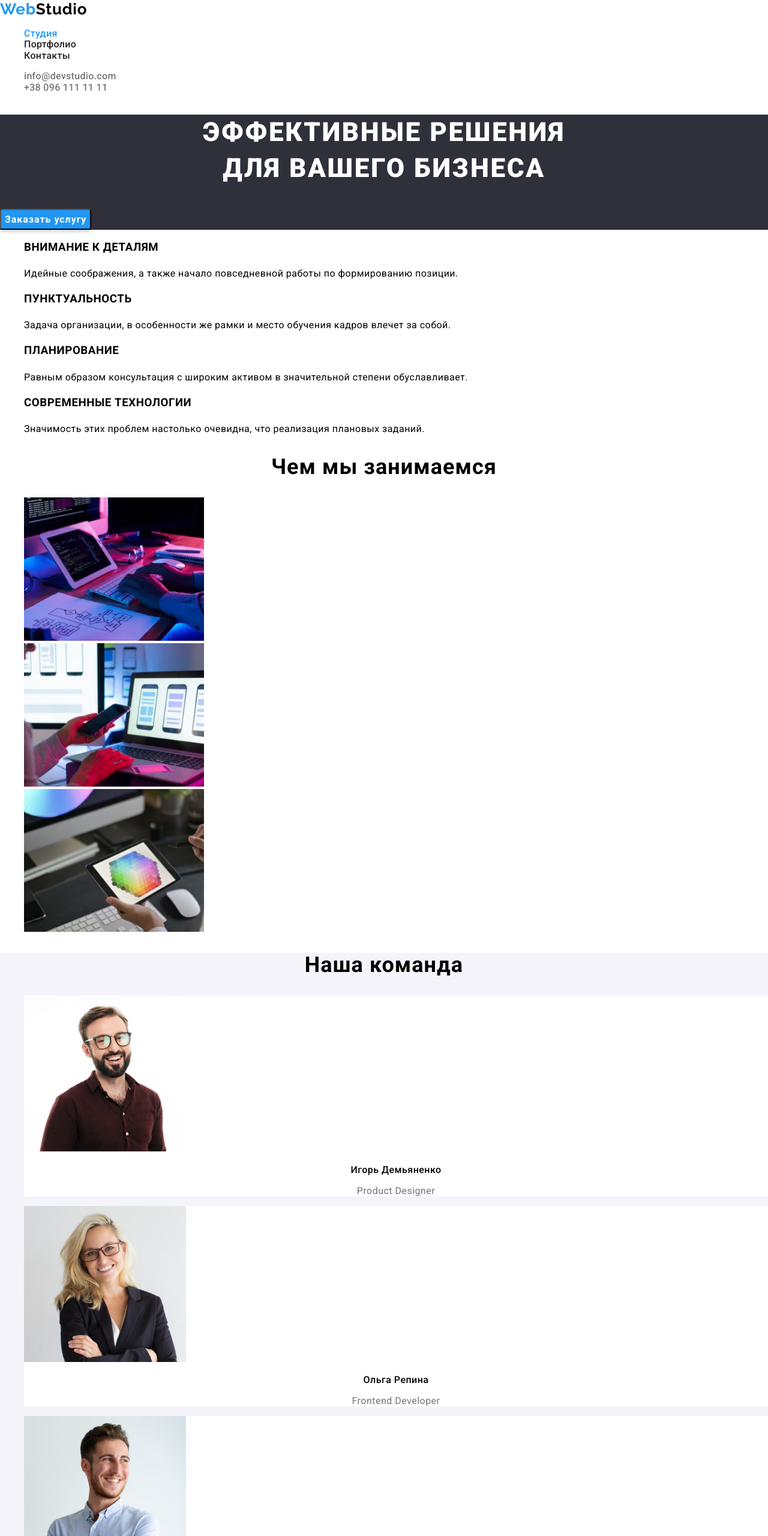
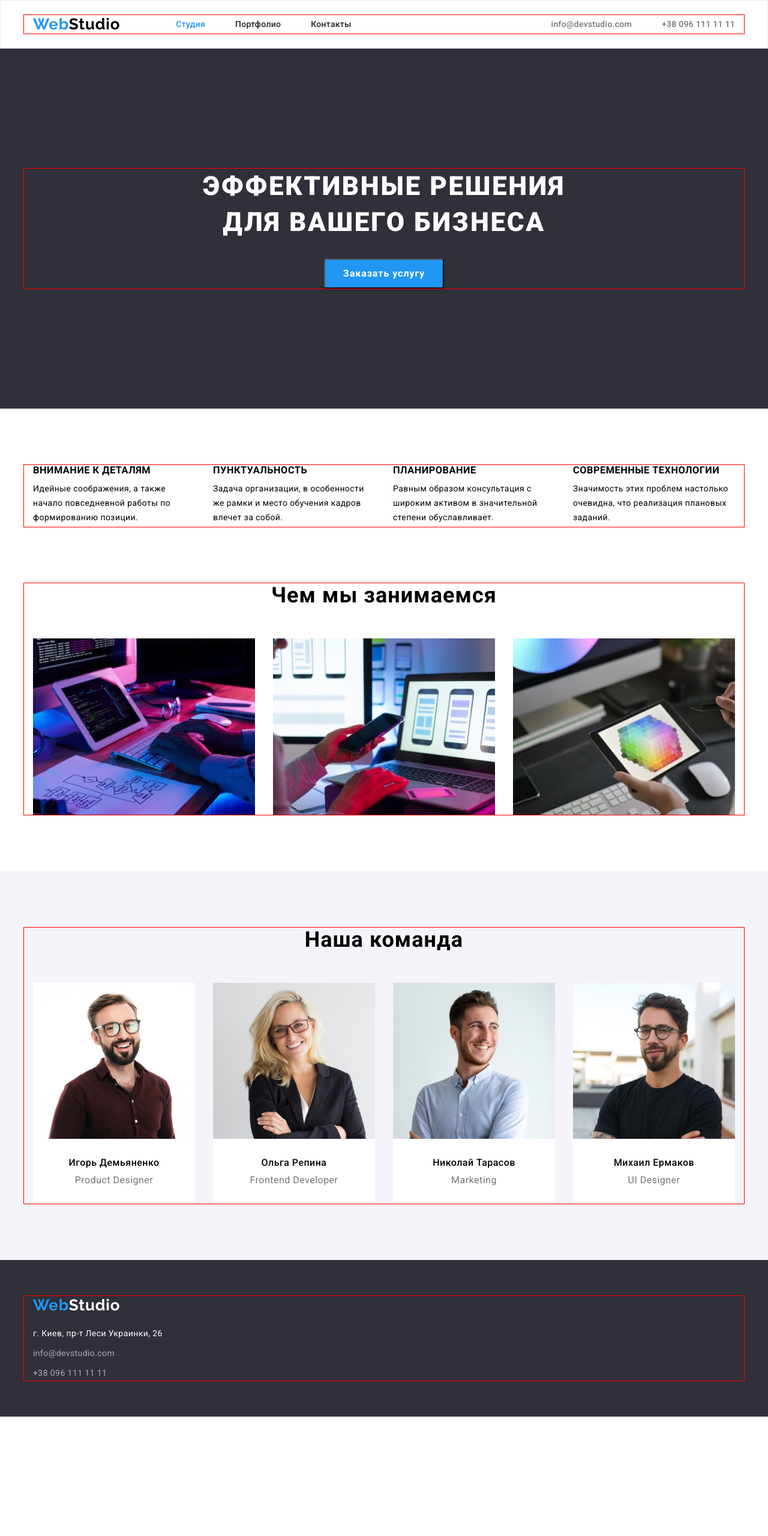
Before and after one commit to mykhailyk/goit-markup-hw-02, a plain HTML site: page index.html in a window 1280 px wide. Shown: the top 2560 px of the page at 60% size. After the commit the page ends 2361 px from the top, so only its background shows below. Drawn offline with nearby package versions, Linux system fonts and the light colour scheme.

Commit message:
2805 1258

```diff
--- a/css/styles.css
+++ b/css/styles.css
@@ -9,14 +9,36 @@
   --main-font-family: 'Roboto', sans-serif;
   --second-font-family: 'Raleway', sans-serif;
   --default-font-size: 14px;
+  --default-padding: 94px;
 }
 
 body {
   font-family: var(--main-font-family);
-  font-size: var(--default-font-size)
+  font-size: var(--default-font-size);
   background-color: var(--background-color);
   color: var(--master-text-color);
+}
 
+p,
+h1,
+h2,
+h3,
+h4,
+h5,
+h6 {
+  margin: 0;
+}
+
+ul,
+ol {
+  margin: 0;
+  padding: 0;
+}
+button {
+  cursor: pointer;
+}
+img {
+  display: block;
 }
 .list {
   list-style: none;
@@ -36,7 +58,23 @@ body {
   clip-path: inset(50%);
   margin: -1px;
 }
+.container {
+  width: 1200px;
+  margin: 0 auto;
+  padding-left: 15px;
+  padding-right: 15px;
+  outline: 1px solid red;
+}
+.section {
+  padding-top: var(--default-padding);
+  padding-bottom: var(--default-padding);
+}
 /*----------------header--------------------*/
+.header {
+  padding-top: 24px;
+  padding-bottom: 24px;
+  border: 1px solid #ececec;
+}
 .header-logo {
   color: var(--active-btn-color);
   font-family: var(--second-font-family);
@@ -45,9 +83,18 @@ body {
   line-height: 1.19;
   letter-spacing: 0.03em;
   text-decoration: none;
+  margin-right: 93px;
 }
 .header-logo-add {
   color: #000000;
+}
+.header-list {
+  display: flex;
+  align-items: center;
+}
+.header .container {
+  display: flex;
+  align-items: center;
 }
 .header-link,
 .contacts-link {
@@ -55,6 +102,9 @@ body {
   font-weight: 500;
   line-height: 1.14;
   letter-spacing: 0.02em;
+}
+.header-item:not(:last-child) {
+  margin-right: 50px;
 }
 .current {
   color: var(--active-btn-color);
@@ -65,12 +115,25 @@ body {
 .contacts-link:hover {
   color: #2196f3;
 }
+.contacts-list {
+  display: flex;
+  margin-left: auto;
+}
 .contacts-link {
   color: var(--second-text-color);
+  align-items: center;
 }
+.contacts-item:not(:last-child) {
+  margin-right: 50px;
+}
+
 .head {
   background-color: var(--alternative-background-color);
+  text-align: center;
+  padding-top: 200px;
+  padding-bottom: 200px;
 }
+
 .head-title {
   color: var(--alternative-text-color);
   font-weight: 900;
@@ -81,6 +144,8 @@ body {
   text-transform: uppercase;
 }
 .head-button {
+  height: 50px;
+  min-width: 200px;
   font-family: inherit;
   color: var(--alternative-text-color);
   background-color: var(--active-btn-color);
@@ -91,6 +156,7 @@ body {
   box-shadow: 0px 4px 4px rgba(0, 0, 0, 0.15);
   border-radius: 4px;
   cursor: pointer;
+  margin-top: 30px;
 }
 .head-button:hover,
 .head-button:focus {
@@ -98,16 +164,37 @@ body {
 }
 
 /*----------------body--------------------*/
+.hero-list {
+  display: flex;
+  justify-content: space-between;
+}
 .hero-title {
   font-weight: var(--main-font-weight);
   line-height: 1.14;
   letter-spacing: 0.03em;
   text-transform: uppercase;
+  margin-bottom: 10px;
 }
 .hero-text {
-
   line-height: 1.71;
   letter-spacing: 0.03em;
+  width: 270px;
+  min-height: 75px;
+}
+.hero-item + .hero-item {
+  margin-left: 30px;
+}
+.photo {
+  padding-top: 0;
+}
+.photo-list {
+  display: flex;
+  margin-top: 50px;
+  margin-left: -30px;
+}
+.photo-item {
+  flex-basis: calc(100% / 3 - 30px);
+  margin-left: 30px;
 }
 .photo-title,
 .team-title {
@@ -117,11 +204,25 @@ body {
   text-align: center;
   letter-spacing: 0.03em;
 }
+.team-title {
+  margin-bottom: 50px;
+}
+
 .team {
   background-color: #f5f4fa;
 }
+.team-list {
+  display: flex;
+  margin-left: -30px;
+}
+.team-item-wrapper {
+  padding-top: 30px;
+  padding-bottom: 30px;
+}
 .team-item {
   background-color: var(--background-color);
+  flex-basis: calc(100% / 4 - 30px);
+  margin-left: 30px;
 }
 .team-text-title {
   font-weight: 500;
@@ -129,6 +230,7 @@ body {
   line-height: 1.19;
   text-align: center;
   letter-spacing: 0.03em;
+  margin-bottom: 10px;
 }
 .team-text {
   color: var(--second-text-color);
@@ -140,6 +242,8 @@ body {
 /*----------------footer--------------------*/
 .footer {
   background-color: var(--alternative-background-color);
+  padding-top: 60px;
+  padding-bottom: 60px;
 }
 .footer-logo {
   color: var(--active-btn-color);
@@ -149,6 +253,8 @@ body {
   line-height: 1.19;
   letter-spacing: 0.03em;
   text-decoration: none;
+  margin-bottom: 20px;
+  display: block;
 }
 .footer-logo-add {
   color: var(--alternative-text-color);
@@ -158,6 +264,9 @@ body {
   font-style: normal;
   line-height: 1.71;
   letter-spacing: 0.03em;
+}
+.adress-item:not(:last-child) {
+  margin-bottom: 9px;
 }
 .adress-link-map {
   color: inherit;
@@ -173,7 +282,15 @@ body {
 }
 
 /*----------------portfolio--------------------*/
-.hero-button {
+.filter-list {
+  display: flex;
+  justify-content: center;
+  margin-bottom: 50px;
+}
+.filter-item:not(:last-child) {
+  margin-right: 8px;
+}
+.filter-button {
   background-color: #f5f4fa;
   font-weight: 500;
   font-size: 16px;
@@ -184,24 +301,35 @@ body {
   border: none;
   outline: none;
   cursor: pointer;
+  padding: 6px 22px;
 }
 
-.hero-button-current{
+.filter-button-current {
   color: var(--alternative-text-color);
   background-color: var(--active-btn-color);
 }
 
-.hero-button:hover,
-.hero-button:focus {
+.filter-button:hover,
+.filter-button:focus {
   color: var(--alternative-text-color);
   background-color: var(--active-btn-color);
   box-shadow: 0px 3px 1px rgba(0, 0, 0, 0.1), 0px 1px 2px rgba(0, 0, 0, 0.08),
     0px 2px 2px rgba(0, 0, 0, 0.12);
 }
+.portfolio-list {
+  display: flex;
+  margin: -15px;
+  flex-wrap: wrap;
+}
 .portfolio-item {
-  border: 1px;
-  border-style: solid;
-  border-color: #eeeeee;
+  flex-basis: calc(100% / 3 - 30px);
+
+  margin: 15px;
+}
+.portfolio-text-wrapper {
+  padding: 20px 24px;
+  border: 1px solid #eeeeee;
+  border-top: none;
 }
 .portfolio-title {
   color: var(--main-text-color);
@@ -209,6 +337,7 @@ body {
   font-size: 18px;
   line-height: 2;
   letter-spacing: 0.06em;
+  margin-bottom: 4px;
 }
 .portfolio-text {
   color: var(--second-text-color);
--- a/index.html
+++ b/index.html
@@ -22,34 +22,42 @@
   <!--header-->
   <body>
     <header class="header">
+      <div class="container">
         <a href="./index.html" lang="en" class="header-logo"
           >Web<span class="header-logo-add">Studio</span></a
         >
         <nav>
           <ul class="header-list list">
-          <li><a class="header-link link current" href="./index.html">Студия</a></li>
-          <li><a class="header-link link" href="./portfolio.html">Портфолио</a></li>
-          <li><a class="header-link link" href="">Контакты</a></li>
+            <li class="header-item">
+              <a class="header-link link current" href="./index.html">Студия</a>
+            </li>
+            <li class="header-item">
+              <a class="header-link link" href="./portfolio.html">Портфолио</a>
+            </li>
+            <li class="header-item"><a class="header-link link" href="">Контакты</a></li>
           </ul>
         </nav>
         <ul class="contacts-list list">
-        <li>
+          <li class="contacts-item">
             <a class="contacts-link link" href="mailto:info@devstudio.com">info@devstudio.com</a>
           </li>
-        <li>
+          <li class="contacts-item">
             <a class="contacts-link link" href="tel:+380961111111">+38 096 111 11 11</a>
           </li>
         </ul>
+      </div>
     </header>
-    <div>
-      <section class="head">
+
+    <!--main-->
+    <main>
+      <section class="head section">
+        <div class="container">
           <h1 class="head-title">Эффективные решения<br />для вашего бизнеса</h1>
           <button type="button" class="head-button">Заказать услугу</button>
+        </div>
       </section>
-    </div>
-    <!--main-->
-    <main>
-      <section class="hero">
+      <section class="hero section">
+        <div class="container">
           <h2 class="hero-title hidden">Заголовок</h2>
           <ul class="hero-list list">
             <li class="hero-item">
@@ -77,49 +85,63 @@
               </p>
             </li>
           </ul>
+        </div>
       </section>
-      <section class="photo">
+      <section class="photo section">
+        <div class="container">
           <h2 class="photo-title">Чем мы занимаемся</h2>
           <ul class="photo-list list">
             <li class="photo-item">
-            <img src="images/img1-1.jpg" alt="img1-1" width="300" />
+              <img src="images/img1-1.jpg" alt="img1-1" width="370" />
             </li>
             <li class="photo-item">
-            <img src="images/img1-2.jpg" alt="img1-2" width="300" />
+              <img src="images/img1-2.jpg" alt="img1-2" width="370" />
             </li>
             <li class="photo-item">
-            <img src="images/img1-3.jpg" alt="img1-3" width="300" />
+              <img src="images/img1-3.jpg" alt="img1-3" width="370" />
             </li>
           </ul>
+        </div>
       </section>
-      <section class="team">
+      <section class="team section">
+        <div class="container">
           <h2 class="team-title">Наша команда</h2>
           <ul class="team-list list">
             <li class="team-item">
               <img class="team-img" src="images/img2-1.jpg" alt="img2-1" width="270" />
+              <div class="team-item-wrapper">
                 <h3 class="team-text-title">Игорь Демьяненко</h3>
                 <p class="team-text" lang="en">Product Designer</p>
+              </div>
             </li>
             <li class="team-item">
               <img class="team-img" src="images/img2-2.jpg" alt="img2-2" width="270" />
+              <div class="team-item-wrapper">
                 <h3 class="team-text-title">Ольга Репина</h3>
                 <p class="team-text" lang="en">Frontend Developer</p>
+              </div>
             </li>
             <li class="team-item">
               <img class="team-img" src="images/img2-3.jpg" alt="img2-3" width="270" />
+              <div class="team-item-wrapper">
                 <h3 class="team-text-title">Николай Тарасов</h3>
                 <p class="team-text" lang="en">Marketing</p>
+              </div>
             </li>
             <li class="team-item">
               <img class="team-img" src="images/img2-4.jpg" alt="img2-4" width="270" />
+              <div class="team-item-wrapper">
                 <h3 class="team-text-title">Михаил Ермаков</h3>
                 <p class="team-text" lang="en">UI Designer</p>
+              </div>
             </li>
           </ul>
+        </div>
       </section>
     </main>
     <!--footer-->
     <footer class="footer">
+      <div class="container">
         <a href="/index.html" lang="en" class="footer-logo"
           >Web<span class="footer-logo-add">Studio</span></a
         >
@@ -143,6 +165,7 @@
             </li>
           </ul>
         </address>
+      </div>
     </footer>
   </body>
 </html>
```
Also changed, not shown: portfolio.html (+52 -27 lines). Lines whose indentation alone changed are shown as unchanged.
